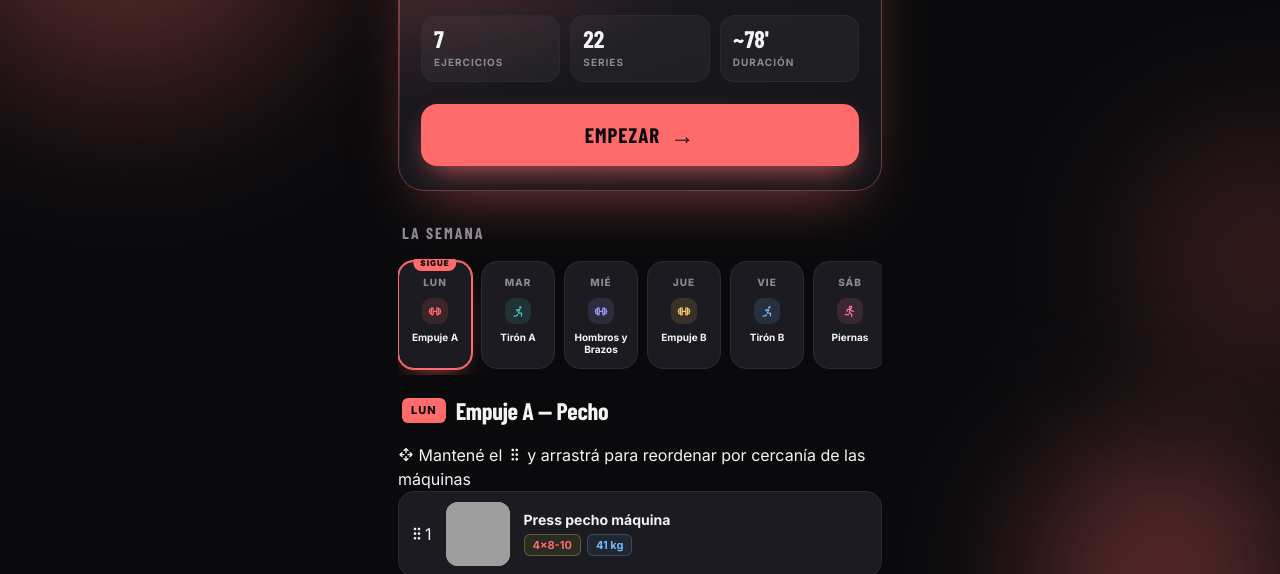
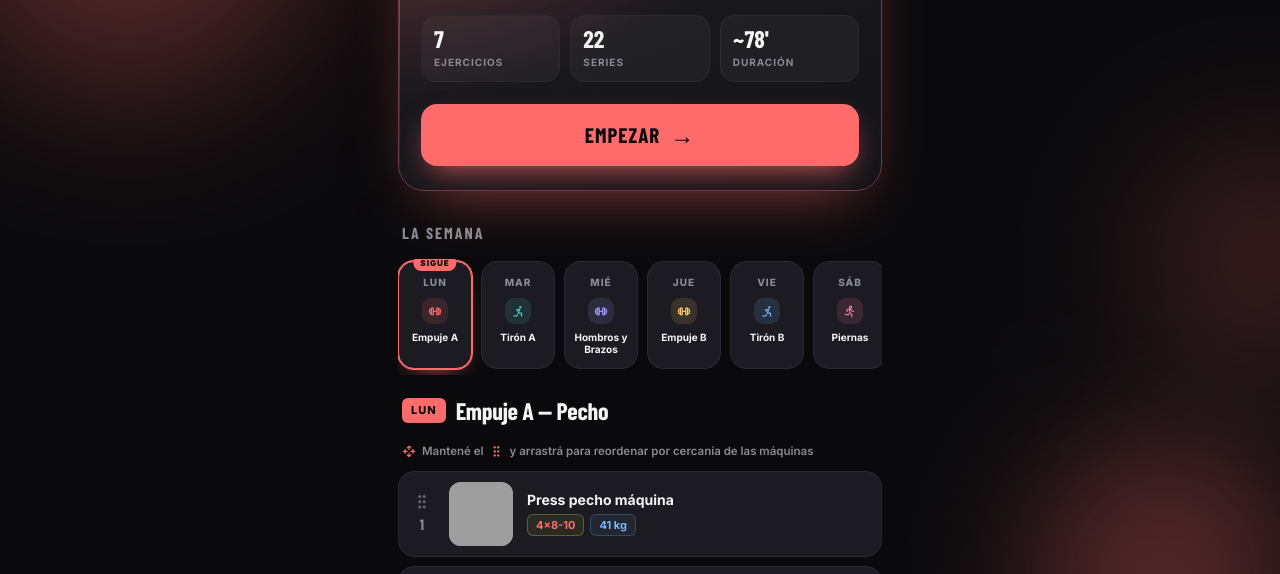
Before and after one commit to Stormsouls/mi-rutina, a plain HTML site: page index.html in a window 1280 px wide. Shown: the part 196-770 px from the top of the page. Drawn offline with nearby package versions, Linux system fonts and the light colour scheme; grey boxes are pictures that could not be loaded; a web font is replaced by a local one.

Commit message:
auto: sync

```diff
--- a/index.html
+++ b/index.html
@@ -127,6 +127,19 @@ body{
 .chip2.s{color:var(--accent);border-color:rgba(232,255,71,.25);background:rgba(232,255,71,.07)}
 .chip2.w{color:#74b9ff;border-color:rgba(116,185,255,.25);background:rgba(116,185,255,.07)}
 .ex-row .idx{font-family:'Barlow Condensed';font-weight:800;font-size:18px;color:var(--muted);width:20px;text-align:center;flex-shrink:0}
+.ex-row .handle{flex-shrink:0;width:26px;display:flex;flex-direction:column;align-items:center;justify-content:center;gap:2px;
+  color:var(--muted);cursor:grab;touch-action:none;user-select:none;-webkit-user-select:none;align-self:stretch}
+.ex-row .handle i{font-size:18px;opacity:.7}
+.ex-row .handle span{font-family:'Barlow Condensed';font-weight:800;font-size:15px}
+.ex-row .handle:active{cursor:grabbing;color:var(--accent)}
+.ex-row.drag-src{opacity:.28}
+.ex-row.drag-ghost{position:fixed;z-index:200;margin:0!important;pointer-events:none;
+  box-shadow:0 20px 44px -14px rgba(0,0,0,.7);border-color:var(--accent);
+  animation:none;transform:scale(1.02)}
+.pv-hint{display:flex;align-items:center;gap:6px;flex-wrap:wrap;font-size:11.5px;font-weight:600;color:var(--muted);
+  margin:0 4px 12px;line-height:1.4}
+.pv-hint i{color:var(--accent);font-size:14px}
+#pvList{position:relative}
 .extra{margin-top:6px;border-radius:14px;padding:13px 15px;font-size:13px;font-weight:500;display:flex;gap:10px;align-items:flex-start}
 .extra.cardio{background:rgba(116,185,255,.08);border:1px solid rgba(116,185,255,.2);color:#9ecbff}
 .extra.core{background:rgba(162,155,254,.08);border:1px solid rgba(162,155,254,.2);color:#bcb6ff}
```
